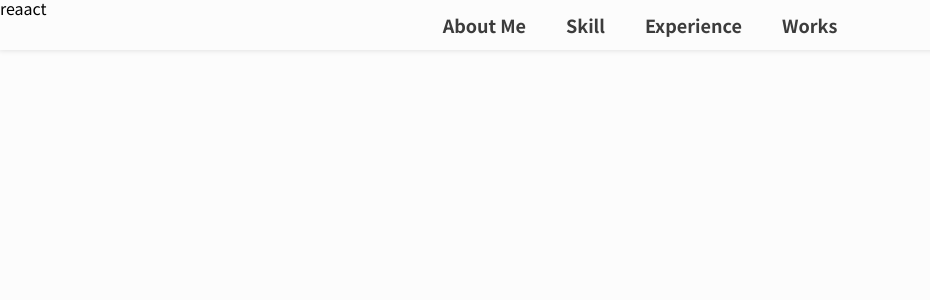
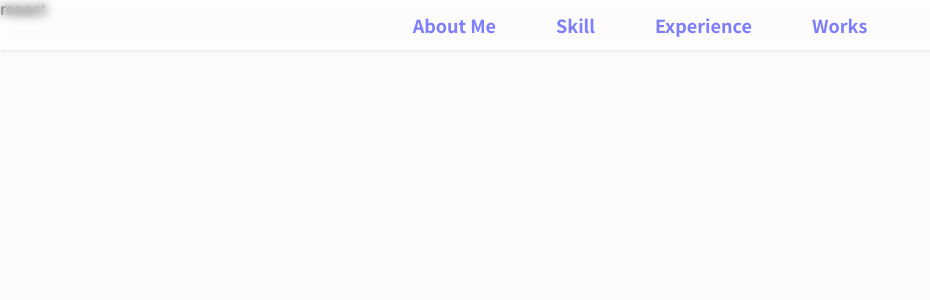
Before and after one commit to wanglala5131/personal-website, a React (Create React App) app: page / in a window 1280 px wide. Shown: the top 300 px of the page, without its empty margins (0-930 px from the left). Built offline with nearby package versions, Linux system fonts and the light colour scheme.

Commit message:
feat: adjust header and global setting

```diff
--- a/src/components/globalStyle.js
+++ b/src/components/globalStyle.js
@@ -34,7 +34,7 @@ html {
 body {
     line-height: 1;
 }
-ol, ul {
+ol, ul, li {
   list-style: none;
 }
 blockquote, q {
--- a/src/components/header/Hamburger.js
+++ b/src/components/header/Hamburger.js
@@ -1,10 +1,10 @@
 import styled from 'styled-components';
-import { mobile } from '../variables';
+import { ipad } from '../variables';
 
 const HamburgerContainer = styled.label`
   display: none;
 
-  @media ${mobile} {
+  @media ${ipad} {
     position: absolute;
     top: 0;
     bottom: 0;
@@ -12,6 +12,8 @@ const HamburgerContainer = styled.label`
     display: flex;
     align-items: center;
     justify-content: center;
+    z-index: 5;
+    cursor: pointer;
   }
 `;
 
@@ -20,7 +22,7 @@ const HamburgerLine = styled.span`
   display: inline-block;
   height: 3px;
   width: 22px;
-  background-color: ${props => props.theme.fontColor};
+  background-color: ${props => props.theme.darkBlue};
   border-radius: 10px;
 
   &::after,
@@ -31,7 +33,7 @@ const HamburgerLine = styled.span`
     display: inline-block;
     height: 3px;
     width: 22px;
-    background-color: ${props => props.theme.fontColor};
+    background-color: ${props => props.theme.darkBlue};
     border-radius: 10px;
     transition: all 0.2s ease-in-out;
   }
@@ -65,9 +67,17 @@ const HamburgerCheckbox = styled.input.attrs({
       }
     }
 
-    & ~ nav {
-      opacity: 1;
-      transition: all 0.2s ease-in-out;
+    @media ${ipad} {
+      & ~ .nav-wrapper {
+        nav {
+          transform: scaleY(1);
+          transition: all 0.2s ease-in-out;
+        }
+
+        label {
+          display: block;
+        }
+      }
     }
   }
 `;
--- a/src/components/header/Header.js
+++ b/src/components/header/Header.js
@@ -1,6 +1,6 @@
 import styled from 'styled-components';
 import { Hamburger } from './Hamburger';
-import { mobile } from '../variables';
+import { ipad } from '../variables';
 
 // data
 const navList = [
@@ -22,38 +22,87 @@ const Header = styled.header`
   width: 100%;
   padding: 20px;
   box-shadow: 0 0 5px 1px rgba(0, 0, 0, 0.1);
+  backdrop-filter: blur(5px);
+  z-index: 10;
 `;
 
-const NavItem = styled.a`
-  padding: 0 20px;
-  color: ${props => props.theme.fontColor};
-  font-size: 18px;
-  font-weight: bold;
-
-  @media ${mobile} {
-    display: block;
-    padding: 10px;
-    margin: 0 20px;
-    border-top: 2px solid ${props => props.theme.blueLight};
-    text-align: center;
+const NavWrapper = styled.div`
+  @media ${ipad} {
+    // 手機版遮幕
+    label {
+      display: none;
+      position: absolute;
+      top: 0;
+      left: 0;
+      width: 100%;
+      height: 100vh; // TODO: 注意手機版
+      background-color: rgba(0, 0, 0, 0.7);
+      z-index: 1;
+    }
   }
 `;
 
 const Nav = styled.nav`
-  @media ${mobile} {
+  display: flex;
+  z-index: 2;
+
+  @media ${ipad} {
+    flex-direction: column;
     position: absolute;
-    top: 100%;
+    top: 0;
     left: 0;
     width: 100%;
+    padding: 0 20px;
     background-color: ${props => props.theme.bgColor};
-    opacity: 0;
+    transform-origin: top;
+    transform: scaleY(0);
+  }
+`;
 
-    // 手機版遮幕
-    label {
-      display: block;
+const NavItem = styled.li`
+  a {
+    display: block;
+    position: relative;
+    margin: 0 30px;
+    color: ${props => props.theme.darkBlue};
+    font-size: 18px;
+    font-weight: bold;
+
+    &::after {
+      content: '';
+      position: absolute;
+      left: 0;
+      bottom: -10px;
+      width: 0;
+      height: 2px;
+      background-color: ${props => props.theme.blue};
+      transition: all 0.2s ease-in-out;
+    }
+  }
+
+  @media (hover: hover) {
+    a:hover::after {
       width: 100%;
-      height: 100vh; // TODO: 注意手機版
-      background-color: rgba(0, 0, 0, 0.8);
+
+      @media ${ipad} {
+        width: 0;
+      }
+    }
+  }
+
+  @media ${ipad} {
+    display: block;
+    background-color: ${props => props.theme.bgColor};
+    border-top: 2px solid ${props => props.theme.blue};
+    text-align: center;
+
+    &:first-child {
+      padding-top: 30px;
+    }
+
+    a {
+      padding: 10px;
+      color: ${props => props.theme.fontColor};
     }
   }
 `;
@@ -63,12 +112,16 @@ const PageHeader = () => {
   return (
     <Header>
       <Hamburger />
-      <Nav>
-        {navList.map(item => (
-          <NavItem key={item.name}>{item.name}</NavItem>
-        ))}
+      <NavWrapper className="nav-wrapper">
+        <Nav>
+          {navList.map(item => (
+            <NavItem key={item.name}>
+              <a href={item.link}>{item.name}</a>
+            </NavItem>
+          ))}
+        </Nav>
         <label htmlFor="hamburger"></label>
-      </Nav>
+      </NavWrapper>
     </Header>
   );
 };
--- a/src/components/variables.js
+++ b/src/components/variables.js
@@ -1,8 +1,10 @@
 export const theme = {
   bgColor: '#fcfcfc',
   fontColor: '#3c3c3c',
-  blueLight: '#ddf',
+  blue: '#ddf',
+  darkBlue: '	#7d7dff',
 };
 
 // RWD
-export const mobile = '(max-width: 768px)';
+export const ipad = '(max-width: 768px)';
+export const mobile = '(max-width: 576px)';
```
